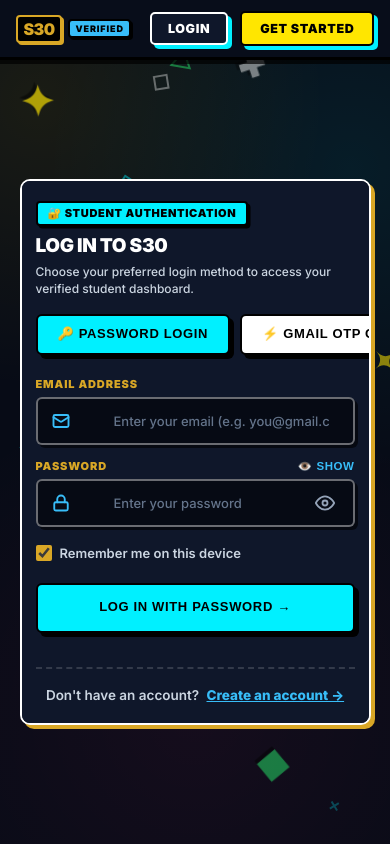
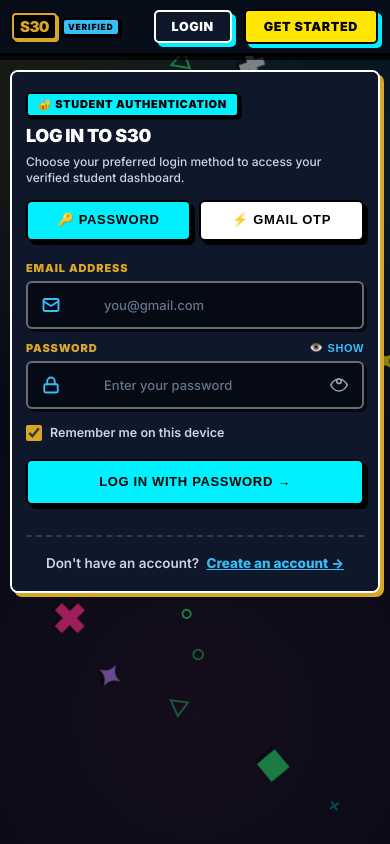
Before and after one commit to Rudra-Prasad-Rout/Skill-Matcher, a Flask app: page /login in a window 390 px wide. Run offline with Flask 3, Linux system fonts and the light colour scheme.

Commit message:
Optimize login and signup mobile screen fit and navbar single-row alignment

```diff
--- a/static/css/style.css
+++ b/static/css/style.css
@@ -1169,15 +1169,18 @@ html, body {
 /* Tablet / Medium Screens */
 @media (max-width: 900px) {
   .s30-auth-wrapper {
-    padding: 28px 0;
+    padding: 24px 14px;
     width: 100%;
+    box-sizing: border-box;
+    overflow-x: hidden;
   }
   .s30-auth-grid {
     grid-template-columns: 1fr;
-    width: 90%;
-    max-width: 90vw;
+    width: 100%;
+    max-width: 520px;
     margin: 0 auto;
     box-shadow: 6px 6px 0px #D9A726;
+    box-sizing: border-box;
   }
   .s30-auth-hero {
     display: none;
@@ -1185,90 +1188,105 @@ html, body {
   .s30-auth-card {
     padding: 30px 22px;
     width: 100%;
+    box-sizing: border-box;
   }
   .s30-nav-links {
     display: none;
   }
   .s30-nav-container {
-    width: 90%;
+    width: 94%;
     margin: 0 auto;
   }
 }
 
 /* Mobile Screens */
 @media (max-width: 600px) {
-  /* Navbar adjustments */
+  /* Navbar adjustments - Clean single row fit */
   .s30-navbar {
-    min-height: 60px;
+    min-height: 56px;
     height: auto;
-    padding: 8px 0;
+    padding: 6px 0;
   }
   .s30-nav-container {
-    width: 92%;
+    width: 100%;
+    max-width: 100%;
     margin: 0 auto;
-    padding: 0;
+    padding: 0 12px;
     gap: 8px;
-    flex-wrap: wrap;
+    flex-wrap: nowrap !important;
+    justify-content: space-between !important;
+    align-items: center !important;
+    box-sizing: border-box;
   }
   .s30-brand {
-    gap: 6px;
+    gap: 5px;
+    flex-shrink: 0;
   }
   .s30-logo-badge {
-    font-size: 16px;
+    font-size: 15px;
     padding: 2px 6px;
     box-shadow: 2px 2px 0px #D9A726;
   }
   .s30-brand-sub {
-    font-size: 9px;
-    padding: 2px 5px;
+    font-size: 8.5px;
+    padding: 2px 4px;
   }
   .s30-nav-actions {
     gap: 6px;
+    flex-shrink: 0;
+    display: flex;
+    align-items: center;
   }
   .s30-btn-outline, a.s30-btn-outline {
     padding: 5px 8px !important;
-    font-size: 11px !important;
+    font-size: 10px !important;
     box-shadow: 2px 2px 0px #ffffff !important;
+    white-space: nowrap !important;
   }
   .s30-btn-primary, a.s30-btn-primary {
     padding: 5px 10px !important;
-    font-size: 11px !important;
+    font-size: 10px !important;
     box-shadow: 2px 2px 0px #D9A726 !important;
+    white-space: nowrap !important;
   }
 
-  /* Form & Card adjustments (Strict 90% Screen Width) */
+  /* Form & Card adjustments (Perfect screen fit without horizontal overflow) */
   .s30-auth-wrapper {
-    padding: 16px 0;
+    padding: 14px 10px;
     width: 100%;
     display: flex;
     justify-content: center;
-    align-items: center;
+    align-items: flex-start;
+    box-sizing: border-box;
+    overflow-x: hidden;
   }
   .s30-auth-grid {
-    border-radius: 10px;
+    border-radius: 8px;
     border-width: 2px;
     box-shadow: 4px 4px 0px #D9A726;
-    width: 90%;
-    max-width: 90vw;
+    width: 100%;
+    max-width: 100%;
     margin: 0 auto;
     overflow: hidden;
+    box-sizing: border-box;
   }
   .s30-auth-card {
     padding: 20px 14px;
     width: 100%;
+    box-sizing: border-box;
   }
   .s30-form-header {
-    margin-bottom: 16px;
+    margin-bottom: 14px;
   }
   .s30-form-title {
-    font-size: 19px;
+    font-size: 18px;
     line-height: 1.25;
     word-break: break-word;
     overflow-wrap: anywhere;
   }
   .s30-form-subtitle {
     font-size: 12px;
-    line-height: 1.4;
+    line-height: 1.35;
     word-break: break-word;
     overflow-wrap: anywhere;
   }
@@ -1301,35 +1319,39 @@ html, body {
     margin-top: 1px;
   }
   .s30-checklist-title {
-    font-size: 12.5px;
+    font-size: 12px;
     line-height: 1.3;
   }
   .s30-checklist-sub {
-    font-size: 10.5px;
+    font-size: 10px;
     line-height: 1.3;
   }
   .badge-status {
-    font-size: 9px;
-    padding: 2px 5px;
+    font-size: 8.5px;
+    padding: 2px 4px;
     margin-top: 1px;
   }
 
   /* Inputs & Grid */
   .s30-form-grid-2 {
     grid-template-columns: 1fr;
-    gap: 12px;
-    margin-bottom: 12px;
+    gap: 10px;
+    margin-bottom: 10px;
   }
   .s30-form-group {
-    margin-bottom: 14px;
+    margin-bottom: 12px;
+    width: 100%;
+    box-sizing: border-box;
   }
   .s30-input-wrap {
     width: 100%;
+    box-sizing: border-box;
   }
   .s30-input, .s30-select {
     font-size: 13px;
     padding: 9px 10px 9px 34px;
     width: 100%;
+    box-sizing: border-box;
   }
 
   /* Buttons & Actions */
--- a/templates/login.html
+++ b/templates/login.html
@@ -23,29 +23,29 @@
 {% endif %}
 
 <!-- Login Method Mode Switcher (Password vs Instant Gmail OTP) -->
-<div style="display: flex; gap: 10px; margin-bottom: 22px;">
+<div class="s30-login-mode-tabs" style="display: grid; grid-template-columns: 1fr 1fr; gap: 8px; margin-bottom: 20px; width: 100%; box-sizing: border-box;">
   <button
     type="button"
     id="tab-btn-pwd"
     onclick="switchLoginMode('password')"
     class="neo-btn neo-btn-cyan"
-    style="flex: 1; padding: 10px 12px; font-size: 12px; letter-spacing: 0.04em;"
+    style="padding: 10px 4px; font-size: 12px; justify-content: center; width: 100%; box-sizing: border-box; text-align: center; white-space: nowrap;"
   >
-    <span>🔑 PASSWORD LOGIN</span>
+    <span>🔑 PASSWORD</span>
   </button>
   <button
     type="button"
     id="tab-btn-otp"
     onclick="switchLoginMode('otp')"
     class="neo-btn neo-btn-white"
-    style="flex: 1; padding: 10px 12px; font-size: 12px; letter-spacing: 0.04em;"
+    style="padding: 10px 4px; font-size: 12px; justify-content: center; width: 100%; box-sizing: border-box; text-align: center; white-space: nowrap;"
   >
-    <span>⚡ GMAIL OTP CODE</span>
+    <span>⚡ GMAIL OTP</span>
   </button>
 </div>
 
 <!-- ================= 1. PASSWORD LOGIN FORM ================= -->
-<form action="{{ url_for('login_page') }}" method="POST" id="password-login-form">
+<form action="{{ url_for('login_page') }}" method="POST" id="password-login-form" style="width: 100%; box-sizing: border-box;">
   <!-- Email Input -->
   <div class="s30-form-group">
     <label class="s30-form-label" for="login_email">Email Address</label>
@@ -61,7 +61,7 @@
         id="login_email"
         name="email"
         class="s30-input"
-        placeholder="Enter your email (e.g. you@gmail.com)"
+        placeholder="you@gmail.com"
         value="{{ email or '' }}"
         required
       >
@@ -69,10 +69,10 @@
   </div>
 
   <!-- Password Input with Show/Hide Toggle -->
-  <div class="s30-form-group" style="margin-bottom: 18px;">
+  <div class="s30-form-group" style="margin-bottom: 16px;">
     <div style="display: flex; justify-content: space-between; align-items: center; margin-bottom: 6px;">
       <label class="s30-form-label" for="login_password" style="margin-bottom: 0;">Password</label>
-      <button type="button" onclick="toggleUserPasswordVisibility()" style="background: none; border: none; color: #38BDF8; font-size: 11.5px; font-weight: 800; cursor: pointer; display: flex; align-items: center; gap: 4px; padding: 0; text-transform: uppercase; letter-spacing: 0.05em;">
+      <button type="button" onclick="toggleUserPasswordVisibility()" style="background: none; border: none; color: #38BDF8; font-size: 11px; font-weight: 800; cursor: pointer; display: flex; align-items: center; gap: 4px; padding: 0; text-transform: uppercase; letter-spacing: 0.05em;">
         <span id="userEyeIconHeader">👁️</span>
         <span id="userToggleTextHeader">SHOW</span>
       </button>
@@ -91,22 +91,22 @@
         class="s30-input"
         placeholder="Enter your password"
         required
-        style="padding-right: 48px;"
+        style="padding-right: 44px;"
       >
       <!-- In-field Eye Toggle Button -->
       <button
         type="button"
         onclick="toggleUserPasswordVisibility()"
         title="Show / Hide Password"
-        style="position: absolute; right: 12px; top: 50%; transform: translateY(-50%); background: none; border: none; color: #94a3b8; cursor: pointer; display: flex; align-items: center; justify-content: center; padding: 6px; border-radius: 4px; transition: all 0.15s ease;"
+        style="position: absolute; right: 10px; top: 50%; transform: translateY(-50%); background: none; border: none; color: #94a3b8; cursor: pointer; display: flex; align-items: center; justify-content: center; padding: 4px; border-radius: 4px; transition: all 0.15s ease;"
         onmouseover="this.style.color='#38BDF8'; this.style.background='rgba(0, 240, 255, 0.1)';"
         onmouseout="this.style.color='#94a3b8'; this.style.background='none';"
       >
-        <svg id="userEyeOpenSvg" viewBox="0 0 24 24" fill="none" stroke="currentColor" stroke-width="2.2" stroke-linecap="round" stroke-linejoin="round" style="width: 20px; height: 20px;">
+        <svg id="userEyeOpenSvg" viewBox="0 0 24 24" fill="none" stroke="currentColor" stroke-width="2.2" stroke-linecap="round" stroke-linejoin="round" style="width: 18px; height: 18px;">
           <path d="M1 12s4-8 11-8 11 8 11 8-4 8-11 8-11-8-11-8z"></path>
-          <circle cx="12" cy="12" r="3"></circle>
+          <circle cx="12" cy="7" r="3"></circle>
         </svg>
-        <svg id="userEyeClosedSvg" viewBox="0 0 24 24" fill="none" stroke="#E0536C" stroke-width="2.2" stroke-linecap="round" stroke-linejoin="round" style="width: 20px; height: 20px; display: none;">
+        <svg id="userEyeClosedSvg" viewBox="0 0 24 24" fill="none" stroke="#E0536C" stroke-width="2.2" stroke-linecap="round" stroke-linejoin="round" style="width: 18px; height: 18px; display: none;">
           <path d="M17.94 17.94A10.07 10.07 0 0 1 12 20c-7 0-11-8-11-8a18.45 18.45 0 0 1 5.06-5.94M9.9 4.24A9.12 9.12 0 0 1 12 4c7 0 11 8 11 8a18.5 18.5 0 0 1-2.16 3.19m-6.72-1.07a3 3 0 1 1-4.24-4.24"></path>
           <line x1="1" y1="1" x2="23" y2="23"></line>
         </svg>
@@ -115,21 +115,21 @@
   </div>
 
   <!-- Remember Me Checkbox -->
-  <div style="display: flex; align-items: center; gap: 8px; margin-bottom: 22px; font-size: 13px; color: #cbd5e1; font-weight: 600;">
+  <div style="display: flex; align-items: center; gap: 8px; margin-bottom: 18px; font-size: 12.5px; color: #cbd5e1; font-weight: 600;">
     <input type="checkbox" id="remember_me" name="remember_me" style="accent-color: #D9A726; cursor: pointer; width: 16px; height: 16px;" checked>
     <label for="remember_me" style="cursor: pointer;">Remember me on this device</label>
   </div>
 
   <!-- Submit Action Button -->
-  <button type="submit" class="neo-btn neo-btn-cyan" style="width: 100%; height: 50px; font-size: 15px; margin-bottom: 20px;">
+  <button type="submit" class="neo-btn neo-btn-cyan" style="width: 100%; height: 46px; font-size: 14px; margin-bottom: 16px; justify-content: center; box-sizing: border-box;">
     <span>LOG IN WITH PASSWORD &rarr;</span>
   </button>
 </form>
 
 <!-- ================= 2. GMAIL OTP VERIFICATION CODE LOGIN FORM ================= -->
-<div id="otp-login-section" style="display: none;">
+<div id="otp-login-section" style="display: none; width: 100%; box-sizing: border-box;">
   <!-- Email Input -->
-  <div class="s30-form-group" style="margin-bottom: 16px;">
+  <div class="s30-form-group" style="margin-bottom: 14px;">
     <label class="s30-form-label" for="otp_login_email">Registered Gmail / College Email</label>
     <div class="s30-input-wrap">
       <span class="s30-input-icon">
@@ -142,22 +142,22 @@
         type="email"
         id="otp_login_email"
         class="s30-input"
-        placeholder="Enter your registered email (e.g. you@gmail.com)"
+        placeholder="you@gmail.com"
         value="{{ email or '' }}"
       >
     </div>
   </div>
 
   <!-- Send Login Code Button -->
-  <div style="margin-bottom: 18px;">
+  <div style="margin-bottom: 16px;">
     <button
       type="button"
       id="btn-send-login-otp"
       onclick="sendLoginOtp()"
       class="neo-btn neo-btn-cyan"
-      style="width: 100%; height: 48px; font-size: 14px;"
+      style="width: 100%; height: 46px; font-size: 13.5px; justify-content: center; box-sizing: border-box;"
     >
-      <span>📨 SEND 6-DIGIT LOGIN CODE TO GMAIL</span>
+      <span>📨 SEND LOGIN CODE TO GMAIL</span>
     </button>
   </div>
 
```
Also changed, not shown: other parts of static/css/style.css (+22 -21 lines).
